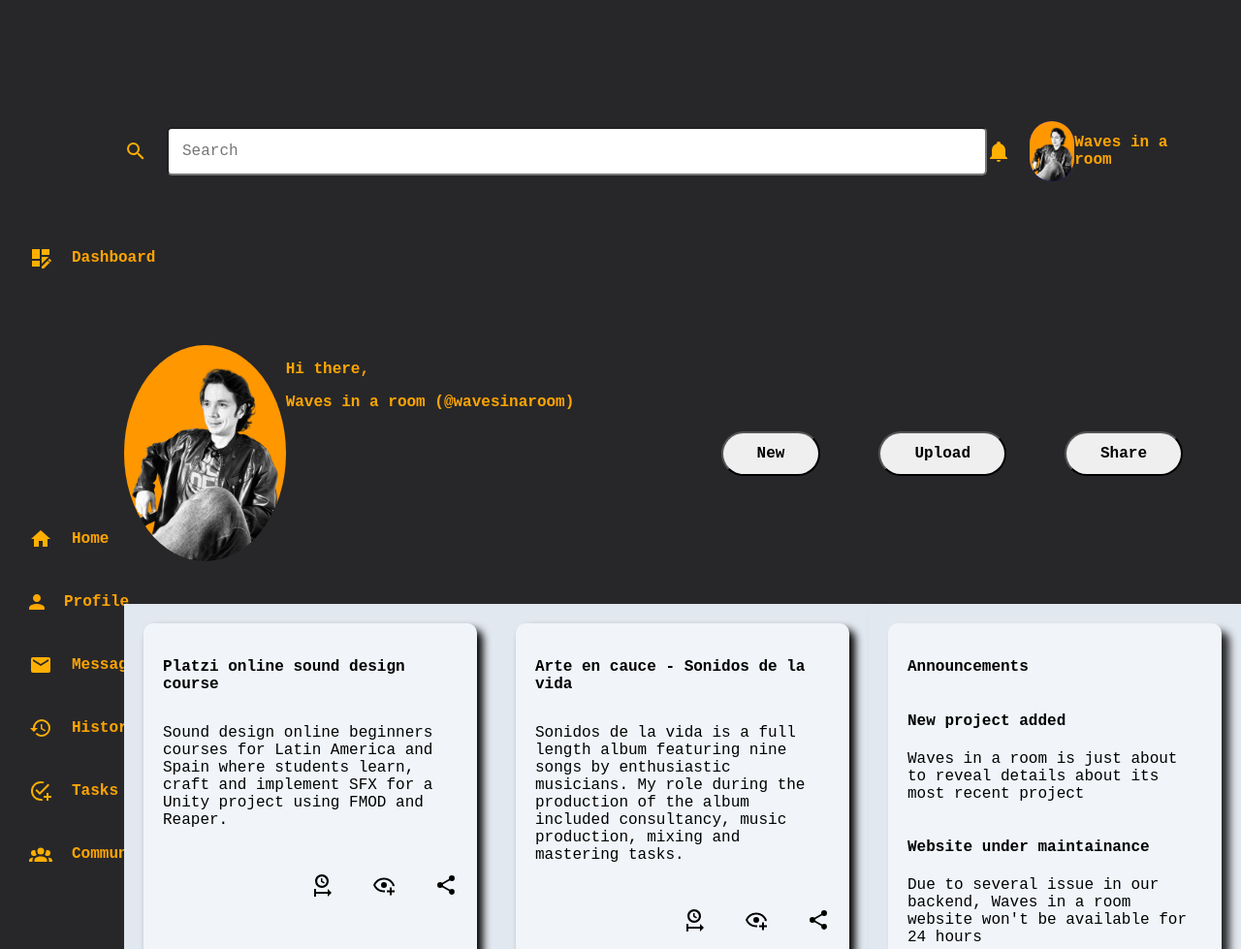
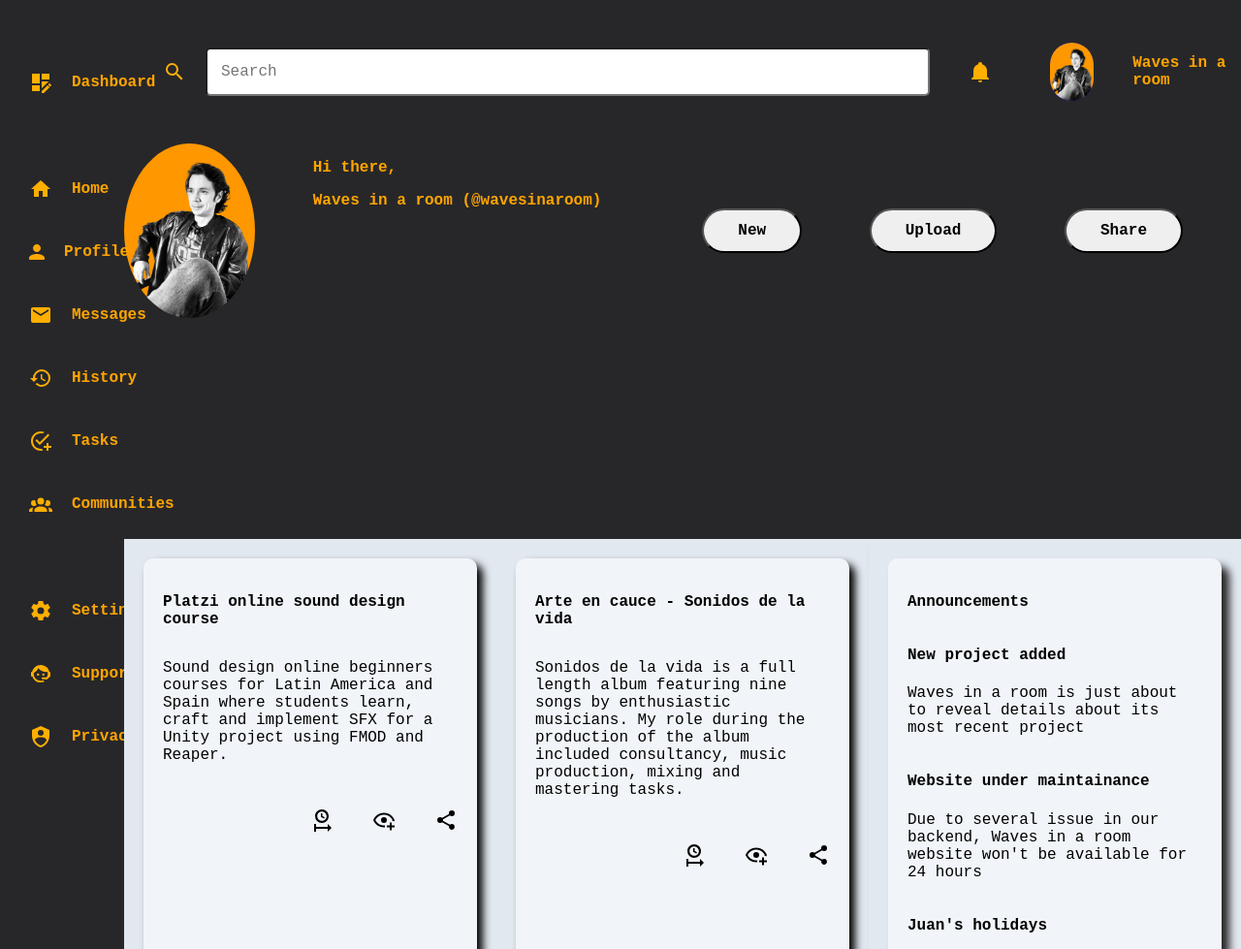
Before and after one commit to wavesinaroom/my_odin_project_admin_dashboard, a plain HTML site: page index.html in a window 1280 px wide. Shown: the top 979 px of the page at 97% size. Drawn offline with Linux system fonts and the light colour scheme.

Commit message:
[Fix] Remove unnecessary flex in header bottom

```diff
--- a/styles.css
+++ b/styles.css
@@ -31,16 +31,18 @@
   color: orange;
   grid-column: 2/3;
   grid-row: 1/2;
-  display: grid;
-  grid-template-rows: 1fr 1fr;
 }
 
 .header .top {
   display: flex;
   grid-row: 1/2;
   align-items: center;
-  justify-content: space-between;
-  margin-right: 40px;
+  margin-top: 40px;
+  margin-bottom: 40px;
+}
+
+.header .top>*{
+  margin-left: 40px;
 }
 
 .header .bottom {
@@ -48,6 +50,9 @@
   grid-row: 2/3;
   align-items: center;
   justify-content:space-between;
+  flex-basis: auto;
+  margin-top: 40px;
+  margin-bottom: 40px;
 }
 
 .header .bottom .greetings {
@@ -55,13 +60,11 @@
 }
 
 .header .bottom .header-buttons {
-  display: flex;
   margin: 30px;
 }
 
 .header .top input[type=text]{
   float: none;
-  display: block;
   text-align: left;
   width: 80%;
   margin: 0;
@@ -73,8 +76,8 @@
   background-color: blue;
   background-size: cover;
   background-position: center;
-  max-width: 20%;
-  max-height: 20%;
+  max-width: 60px;
+  max-height: 60px;
   border-radius: 50%;
   border-radius: 150px;
 }
@@ -82,9 +85,10 @@
 .header .bottom .greetings img:nth-child(1){
   background-size: cover;
   background-position: center;
-  max-width: 30%;
-  max-height: 30%;
+  max-width: 180px;
+  max-height: 180px;
   border-radius: 50%;
+  margin-right: 60px;
 }
 
 .side-bar {
@@ -92,13 +96,19 @@
   color: orange;
   grid-column: 1/2;
   grid-row: 1/3;
-  display: grid;
 }
 
 .side-bar .dashboard-logo {
   display: flex;
   margin-left: 30px;
+  margin-top: 60px;
+  margin-bottom: 60px;
   align-items: center;
+}
+
+.side-bar .side-bar-menu{
+  margin-top: 60px;
+  margin-bottom: 60px;
 }
 
 .side-bar .side-bar-menu > div {
```
Also changed, not shown: index.html (+4 -4 lines).
